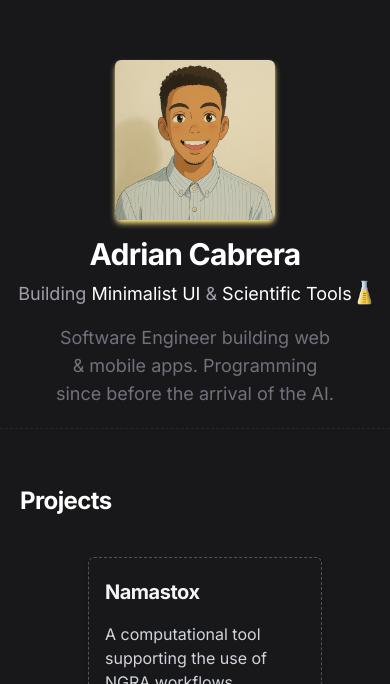
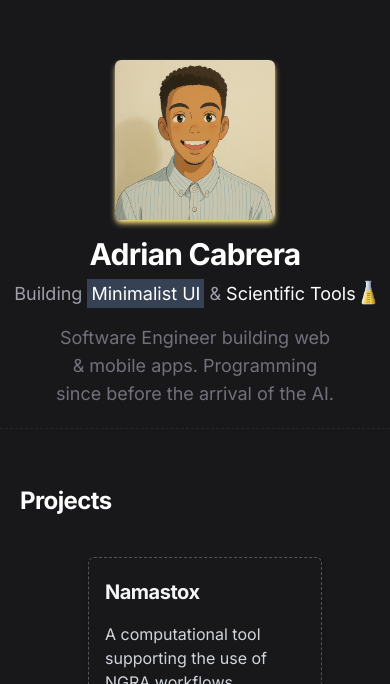
Before and after one commit to AdrianCabreraPhi/portfoliov3, a React (Vite) app: page / in a window 390 px wide. Shown: the part 160-844 px from the top of the page. Built offline with nearby package versions, Linux system fonts and the light colour scheme; grey boxes are pictures that could not be loaded.

Commit message:
motion effect

```diff
--- a/src/components/heroSection.jsx
+++ b/src/components/heroSection.jsx
@@ -1,5 +1,6 @@
 import main_picture from "../assets/main_picture.png";
-import scientific_icon from "../assets/scientific_icon.webp"
+import scientific_icon from "../assets/scientific_icon.webp";
+import { motion, useMotionValue } from "framer-motion";
 function HeroSection() {
   return (
     <>
@@ -8,9 +9,27 @@ function HeroSection() {
           <h1 className="font-bold text-center md:text-left text-3xl md:text-5xl tracking-tight mb-2 text-white">
             Adrian Cabrera
           </h1>
-          <span className="text-zinc-400 text-center md:text-left leading-7 text-lg">
-            Building <a className="text-white cursor-pointer">Minimalist UI</a>{" "}
-            & <a className="text-white cursor-pointer">Scientific Tools <img src={scientific_icon} className="inline align-top" width={15} alt="scientific icon" /></a>
+          <span className="text-zinc-400  text-center md:text-left leading-7 text-lg">
+            Building{" "}
+            <a className="text-white bg-gray-700 p-1 cursor-pointer">
+              Minimalist UI
+            </a>{" "}
+            &{" "}
+            <span className="text-white ">
+              Scientific Tools{" "}
+              <motion.img
+                animate={{ y: [0, -10, 0], rotate: [0, 20, -20, 0] }}
+                transition={{
+                  duration: 5,
+                  ease: "easeLinear",
+                  repeat: Infinity,
+                }}
+                src={scientific_icon}
+                className="inline align-top"
+                width={15}
+                alt="scientific icon"
+              />
+            </span>
           </span>
           <span className="text-zinc-500 text-center md:text-left   text-lg mt-4 text-balance leading-7">
             Software Engineer building web & mobile apps. Programming since
```
